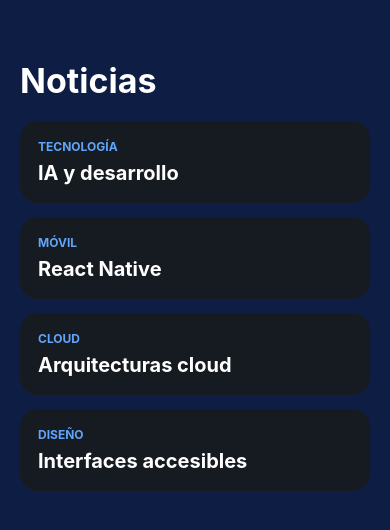
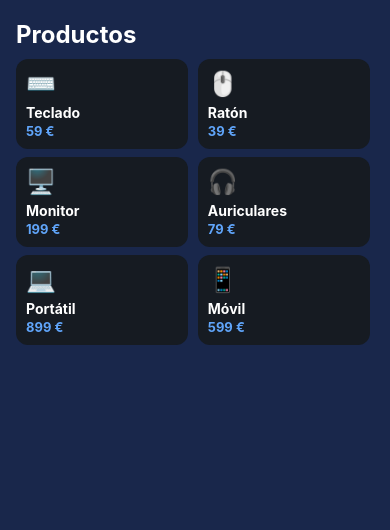
Before and after one commit to ainaragorriaplante/cuaderno-ainara-01-rn, a React Native app: screen / in a window 390 px wide. Shown: the top 530 px of the page. Built offline with nearby package versions, Linux system fonts and the light colour scheme.

Commit message:
Ejercicio 08 - Catálogo con FlatList

```diff
--- a/App.tsx
+++ b/App.tsx
@@ -1,23 +1,32 @@
-import { ScrollView, StyleSheet, Text, View } from 'react-native';
+import { FlatList, StyleSheet, Text, View } from 'react-native';
+
+const products = [
+  { id: '1', icon: '⌨️', name: 'Teclado', price: '59 €' },
+  { id: '2', icon: '🖱️', name: 'Ratón', price: '39 €' },
+  { id: '3', icon: '🖥️', name: 'Monitor', price: '199 €' },
+  { id: '4', icon: '🎧', name: 'Auriculares', price: '79 €' },
+  { id: '5', icon: '💻', name: 'Portátil', price: '899 €' },
+  { id: '6', icon: '📱', name: 'Móvil', price: '599 €' },
+];
 
 export default function App() {
   return (
-    <ScrollView style={styles.container}>
-      <Text style={styles.header}>Noticias</Text>
+    <View style={styles.container}>
+      <Text style={styles.title}>Productos</Text>
 
-      <NewsCard category="TECNOLOGÍA" title="IA y desarrollo" />
-      <NewsCard category="MÓVIL" title="React Native" />
-      <NewsCard category="CLOUD" title="Arquitecturas cloud" />
-      <NewsCard category="DISEÑO" title="Interfaces accesibles" />
-    </ScrollView>
-  );
-}
-
-function NewsCard({ category, title }: { category: string; title: string }) {
-  return (
-    <View style={styles.card}>
-      <Text style={styles.category}>{category}</Text>
-      <Text style={styles.title}>{title}</Text>
+      <FlatList
+        data={products}
+        numColumns={2}
+        columnWrapperStyle={styles.row}
+        keyExtractor={(item) => item.id}
+        renderItem={({ item }) => (
+          <View style={styles.card}>
+            <Text style={styles.icon}>{item.icon}</Text>
+            <Text style={styles.name}>{item.name}</Text>
+            <Text style={styles.price}>{item.price}</Text>
+          </View>
+        )}
+      />
     </View>
   );
 }
@@ -25,31 +34,39 @@ function NewsCard({ category, title }: { category: string; title: string }) {
 const styles = StyleSheet.create({
   container: {
     flex: 1,
-    backgroundColor: '#0e1d43',
-    paddingHorizontal: 20,
+    paddingHorizontal: 16,
+    paddingTop: 20,
+    backgroundColor: '#19274b',
   },
-  header: {
-    fontSize: 34,
+  title: {
+    fontSize: 24,
     fontWeight: 'bold',
-    marginTop: 60,
-    marginBottom: 20,
+    marginBottom: 10,
     color: '#ffffff',
   },
+  row: {
+    gap: 10,
+    marginBottom: 8,
+  },
   card: {
+    width: '48%',
     backgroundColor: '#161b22',
-    padding: 18,
-    borderRadius: 18,
-    marginBottom: 14,
+    padding: 10,
+    borderRadius: 12,
   },
-  category: {
-    color: '#60a5fa',
-    fontSize: 12,
-    fontWeight: 'bold',
+  icon: {
+    fontSize: 24,
   },
-  title: {
-    marginTop: 7,
-    fontSize: 20,
+  name: {
+    marginTop: 6,
+    fontSize: 14,
     fontWeight: 'bold',
     color: '#ffffff',
   },
+  price: {
+    marginTop: 2,
+    color: '#60a5fa',
+    fontWeight: 'bold',
+    fontSize: 13,
+  },
 });
```
Also changed, not shown: EJERCICIO-08/App.tsx (+72 -0 lines), EJERCICIO-08/README.md.
